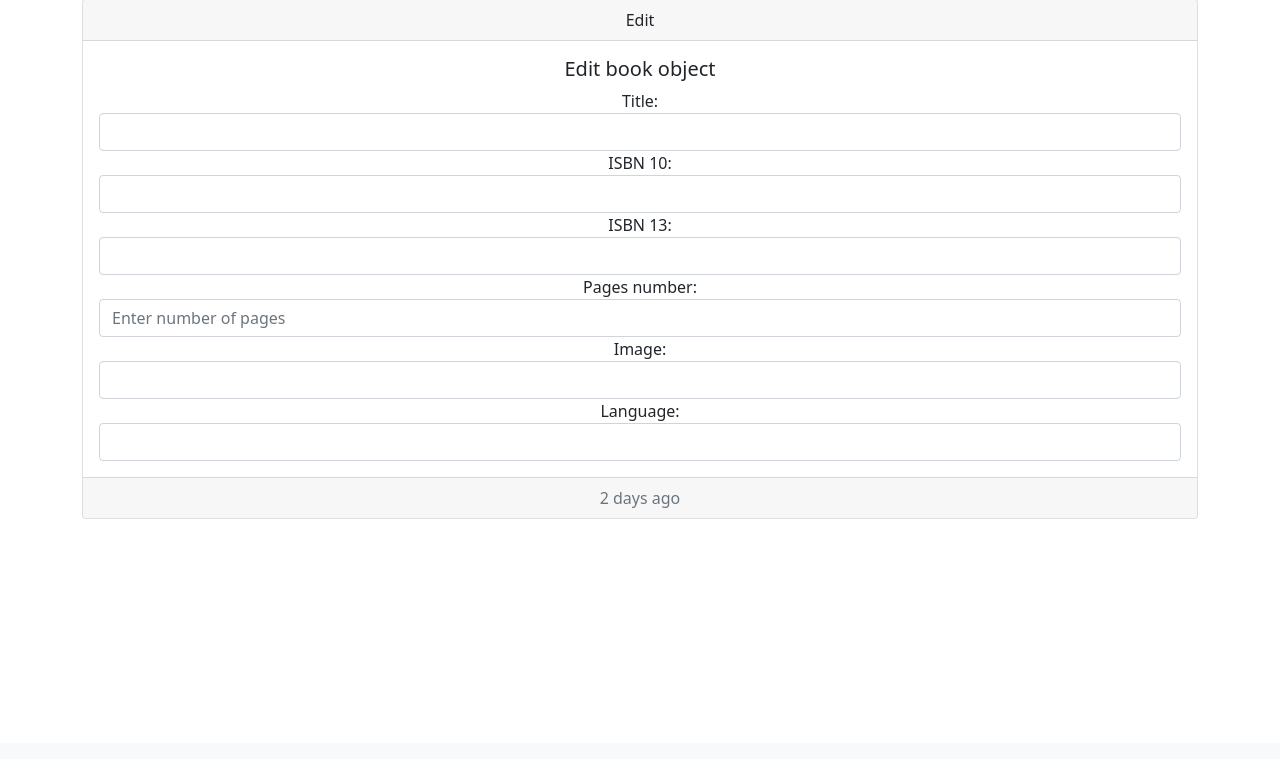
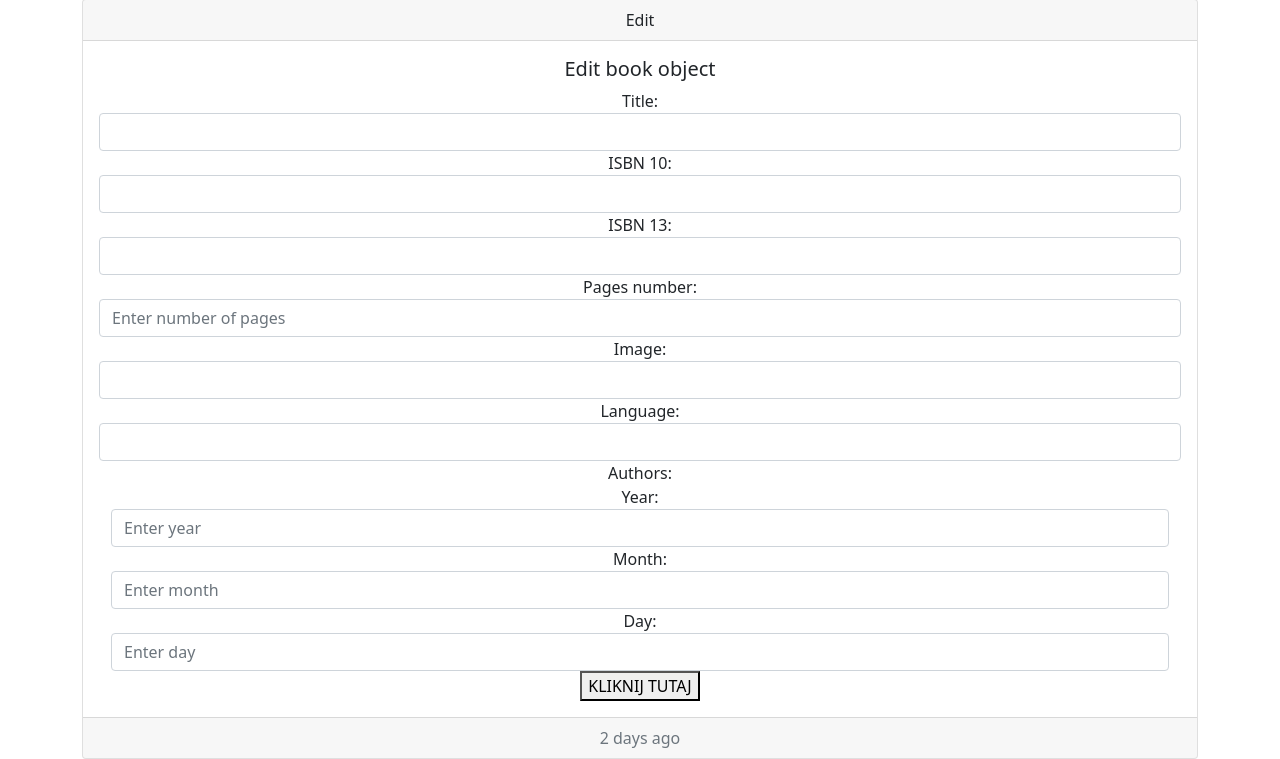
Before and after one commit to jokonoo/LibraryApi, a Django app: template books_api/templates/books_api/test_edit.html in a window 1280 px wide. Shown: the part 57-816 px from the top of the page. Before the commit the page ends 576 px from the top, so only its background shows below. Run offline with Django 4.2, Linux system fonts and the light colour scheme; the template is opened without the code that fills it: values that come from a table or form of the project are taken from there, others are empty; parts of the project's set-up code (start-up, migrations or seed data) failed here and were passed over.

Commit message:
added working edit form

```diff
--- a/books_api/api_scraper.py
+++ b/books_api/api_scraper.py
@@ -15,7 +15,10 @@ def api_data_scraper():
                 'pages_number': volume_data.get('pageCount'),
                 'language': volume_data.get('language')
             })
+
         if authors := volume_data.get('authors'):
+            if not created:
+                book_obj.authors.clear()
             for author in authors:
                 author_obj, created = Author.objects.get_or_create(name=author)
                 book_obj.authors.add(author_obj)
--- a/books_api/forms.py
+++ b/books_api/forms.py
@@ -1,11 +1,11 @@
 from django import forms
-from .models import Book, Date
+from .models import Book, Date, Author
 
 
 class BookEditForm(forms.ModelForm):
     class Meta:
         model = Book
-        exclude = ('pub_date', 'id',)
+        fields = ['title', 'ISBN_10', 'ISBN_13', 'pages_number', 'image', 'language']
         widgets = {
             'title': forms.TextInput(
                 attrs={'type': 'text', 'class': 'form-control', 'id': 'title'}),
@@ -19,12 +19,29 @@ class BookEditForm(forms.ModelForm):
             'image': forms.URLInput(
                 attrs={'type': 'url', 'class': 'form-control', 'id': 'image'}),
             'language': forms.TextInput(
-                attrs={'type': 'text', 'class': 'form-control', 'id': 'language'})
+                attrs={'type': 'text', 'class': 'form-control', 'id': 'language'}),
+        }
 
-        }
+
+class AuthorEditForm(forms.ModelForm):
+    class Meta:
+        model = Book
+        fields = ['authors']
+        widgets = {'authors': forms.CheckboxSelectMultiple(attrs={'class': 'custom-select'})}
 
 
 class DateEditForm(forms.ModelForm):
     class Meta:
         model = Date
         exclude = ('searching_date',)
+        widgets = {
+            'year': forms.NumberInput(
+                attrs={'type': 'number', 'class': 'form-control', 'id': 'year',
+                       'placeholder': 'Enter year'}),
+            'month': forms.NumberInput(
+                attrs={'type': 'number', 'class': 'form-control', 'id': 'month',
+                       'placeholder': 'Enter month'}),
+            'day': forms.NumberInput(
+                attrs={'type': 'number', 'class': 'form-control', 'id': 'day',
+                       'placeholder': 'Enter day'})
+        }
--- a/books_api/models.py
+++ b/books_api/models.py
@@ -1,12 +1,18 @@
+from datetime import date
+
+from django.core.validators import MaxValueValidator, MinValueValidator
 from django.db import models
 from django.shortcuts import reverse
-from datetime import date
 
 
 class Date(models.Model):
     year = models.IntegerField()
-    month = models.IntegerField(blank=True, null=True)
-    day = models.IntegerField(blank=True, null=True)
+    month = models.IntegerField(blank=True, null=True, validators=[
+            MaxValueValidator(12),
+            MinValueValidator(1)])
+    day = models.IntegerField(blank=True, null=True, validators=[
+            MaxValueValidator(31),
+            MinValueValidator(1)])
     searching_date = models.DateField(blank=True, null=True)
 
     def save(self, *args, **kwargs):
@@ -30,6 +36,13 @@ class Date(models.Model):
         return self.get_full_date()
 
 
+class Author(models.Model):
+    name = models.CharField(max_length=200)
+
+    def __str__(self):
+        return f'{self.name}'
+
+
 class Book(models.Model):
     id = models.CharField(max_length=200, primary_key=True, verbose_name='ID')
     title = models.CharField(max_length=200, blank=True)
@@ -39,6 +52,7 @@ class Book(models.Model):
     pages_number = models.IntegerField(blank=True, null=True)
     image = models.URLField(max_length=250, blank=True, null=True)
     language = models.CharField(max_length=100, blank=True, null=True)
+    authors = models.ManyToManyField(Author, related_name='books')
 
     def __str__(self):
         return f'ID:{self.id}, Title:{self.title}'
@@ -54,11 +68,3 @@ class Book(models.Model):
     def get_languages_list():
         languages = list(Book.objects.values_list('language').distinct())
         return [language[0] for language in languages]
-
-
-class Author(models.Model):
-    name = models.CharField(max_length=200)
-    books = models.ManyToManyField(Book, related_name='authors')
-
-    def __str__(self):
-        return f'{self.name}'
--- a/books_api/templates/books_api/test_edit.html
+++ b/books_api/templates/books_api/test_edit.html
@@ -1,6 +1,5 @@
 {% extends 'books_api/main.html' %}
 {% block body %}
-{% csrf_token %}
 <div class="container">
     <div class="card text-center">
         <div class="card-header">
@@ -8,13 +7,24 @@
         </div>
         <div class="card-body">
             <h5 class="card-title">Edit book object</h5>
-            <form>
+            <form method="POST">
+                {% csrf_token %}
                 {% for field in form_b %}
                 <div class="form-group">
                     {{field.errors}}
                     {{field.label_tag}} {{field}}
                 </div>
                 {% endfor %}
+                {{form_a}}
+                <div class="container">
+                    {% for field in form_d %}
+                    <div class="form-group">
+                        {{field.errors}}
+                        {{field.label_tag}} {{field}}
+                    </div>
+                    {% endfor %}
+                </div>
+                <button type="submit">KLIKNIJ TUTAJ</button>
             </form>
         </div>
         <div class="card-footer text-muted">
```
Also changed, not shown: books_api/views.py (+14 -4 lines).
